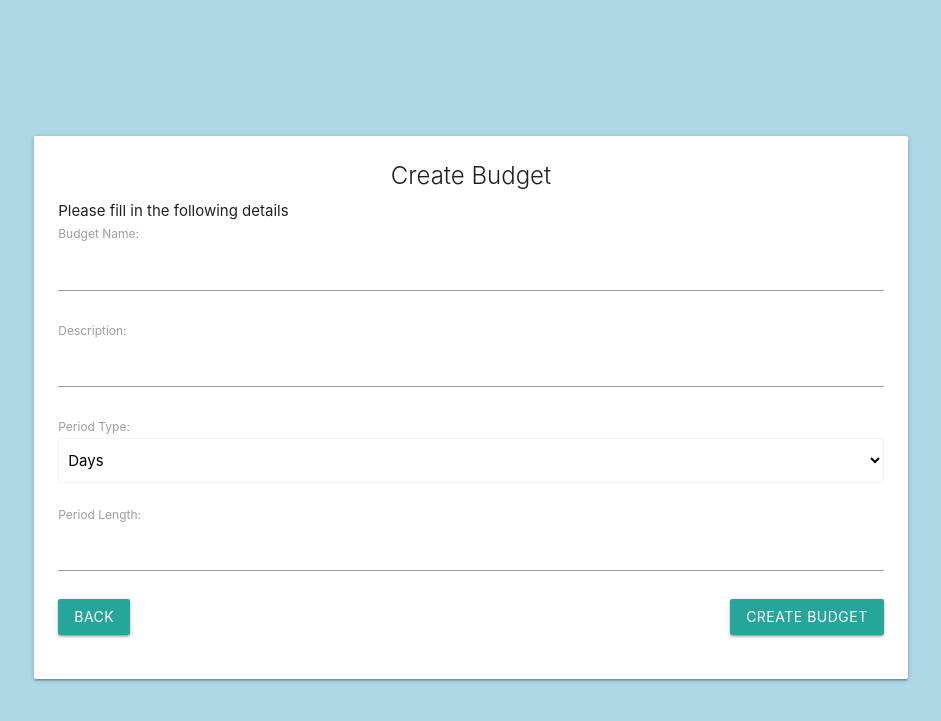
After one commit to DisSupEng/silver-coin, a Django app: page /budget/create in a window 1280 px wide. The commit adds this page. Shown: the top 721 px of the page, without its empty margins (169-1110 px from the left). Run offline with Django 4.2, Linux system fonts and the light colour scheme.

Commit message:
Add create view for Budget

```diff
--- a/silver_coin/budget/forms/budget.py
+++ b/silver_coin/budget/forms/budget.py
@@ -1,15 +1,13 @@
 from django import forms
+from django.core.validators import MaxLengthValidator, MinValueValidator
+from ..helpers import PERIOD_CHOICES
 
-from ..helpers import PERIOD_CHOICES
-from ..models import Budget
-
-class BudgetForm(forms.ModelForm):
-    class Meta:
-        model = Budget
-        fields = ("name", "description", "period_type", "period_length")
-
+class BudgetForm(forms.Form):
+    name = forms.CharField(max_length=25, validators=[MaxLengthValidator(25, "Name cannot be greater than 25 characters")], required=True, label="Name")
+    description = forms.CharField(max_length=250, validators=[MaxLengthValidator(250, "Description cannot be greater than 250 characters")], required=False, label="Description")
     # Need to define the field here so the browser default can be used
     period_type = forms.ChoiceField(
         choices=PERIOD_CHOICES,
         widget=forms.Select(attrs={"class": "browser-default"})
     )
+    period_length = forms.IntegerField(validators=[MinValueValidator(1, "Period Length must be greater than zero")], required=True, label="Period Length")
--- /dev/null
+++ b/silver_coin/budget/templates/budget/budget_form.html
@@ -0,0 +1,64 @@
+{% extends 'base.html' %}
+{% load static %}
+
+{% block title %}Create Budget{% endblock %}
+
+{% block content %}
+    <div class="row">
+        <div class="col s12">
+            <div class="card">
+                <div class="card-content">
+                    <span class="card-title center">Create Budget</span>
+                    <p>Please fill in the following details</p>
+                    {% if form.non_field_errors %}
+                        {{ form.non_field_errors }}
+                    {% endif %}
+                    <form action="{% url 'create_budget' %}" method="post">
+                        {% csrf_token %}
+                        <div class="row">
+                            <div class="col s12">
+                                <label for="{{ form.name.id_for_label }}">Budget Name:</label>
+                                <p class="error">{{ form.name.errors }}</p>
+                                {{ form.name }}
+                            </div>
+                        </div>
+                        <div class="row">
+                            <div class="col s12">
+                                <label for="{{ form.description.id_for_label }}">Description:</label>
+                                <p class="error">{{ form.description.errors }}</p>
+                                {{ form.description }}
+                            </div>
+                        </div>
+                        <div class="row">
+                            <div class="col s12">
+                                <label for="{{ form.period_type.id_for_label }}">Period Type:</label>
+                                <p class="error">{{ form.period_type.errors }}</p>
+                                {{ form.period_type }}
+                            </div>
+                        </div>
+                        <div class="row">
+                            <div class="col s12">
+                                <label for="{{ form.period_length.id_for_label }}">Period Length:</label>
+                                <p class="error">{{ form.period_length.errors }}</p>
+                                {{ form.period_length }}
+                            </div>
+                        </div>
+                        <div class="row">
+                            <div class="col s4">
+                            <a href="{% url 'dashboard' %}">
+                                <div class="waves-effect waves-light btn">
+                                    Back
+                                </div>
+                            </a>
+                            </div>
+                            <div class="col s4"></div>
+                            <div class="col s4">
+                                <button class="waves-effect waves-light btn right" type="submit">Create Budget</button>
+                            </div>
+                        </div>
+                    </form>
+                </div>
+            </div>
+        </div>
+    </div>
+{% endblock %}
--- a/silver_coin/budget/urls.py
+++ b/silver_coin/budget/urls.py
@@ -1,8 +1,8 @@
 from django.urls import path
 
-from .views import DashboardView, BudgetWizard
+from .views import DashboardView, CreateBudget
 
 urlpatterns = [
     path("dashboard/", DashboardView.as_view(), name="dashboard"),
-    path("budget_wizard/", BudgetWizard.as_view(), name="budget_wizard"),
+    path("budget/create", CreateBudget.as_view(), name="create_budget"),
 ]
--- a/silver_coin/budget/views/__init__.py
+++ b/silver_coin/budget/views/__init__.py
@@ -1,2 +1,2 @@
 from .dashboard import DashboardView
-from .budget_wizard import BudgetWizard
+from .budget import CreateBudget
--- /dev/null
+++ b/silver_coin/budget/views/budget.py
@@ -0,0 +1,27 @@
+from django.core.exceptions import ValidationError
+from django.urls import reverse_lazy
+from django.views.generic import FormView
+
+from budget.forms import BudgetForm
+from budget.models import Budget
+
+class CreateBudget(FormView):
+    form_class = BudgetForm
+    template_name = "budget/budget_form.html"
+    success_url = reverse_lazy("dashboard")
+
+    def post(self, request, *args, **kwargs):
+        owner = request.user
+        form = self.form_class(request.POST)
+
+        if form.is_valid():
+            budget = Budget(**form.cleaned_data, owner=owner)
+            try:
+                budget.full_clean()
+            except ValidationError as error:
+                form.add_error(error=error.message)
+                return self.form_invalid(form)
+            budget.save()
+            return self.form_valid(form)
+        else:
+            return self.form_invalid(form)
--- a/silver_coin/static/css/site.css
+++ b/silver_coin/static/css/site.css
@@ -5,3 +5,7 @@ body {
 div.card-container {
     margin-top: 10%;
 }
+
+p.error {
+    color: red;
+}
```
Also changed, not shown: silver_coin/budget/templates/budget/policy_wizard.html (deleted, +0 -45 lines), silver_coin/budget/views/budget_wizard.py (deleted, +0 -104 lines).
